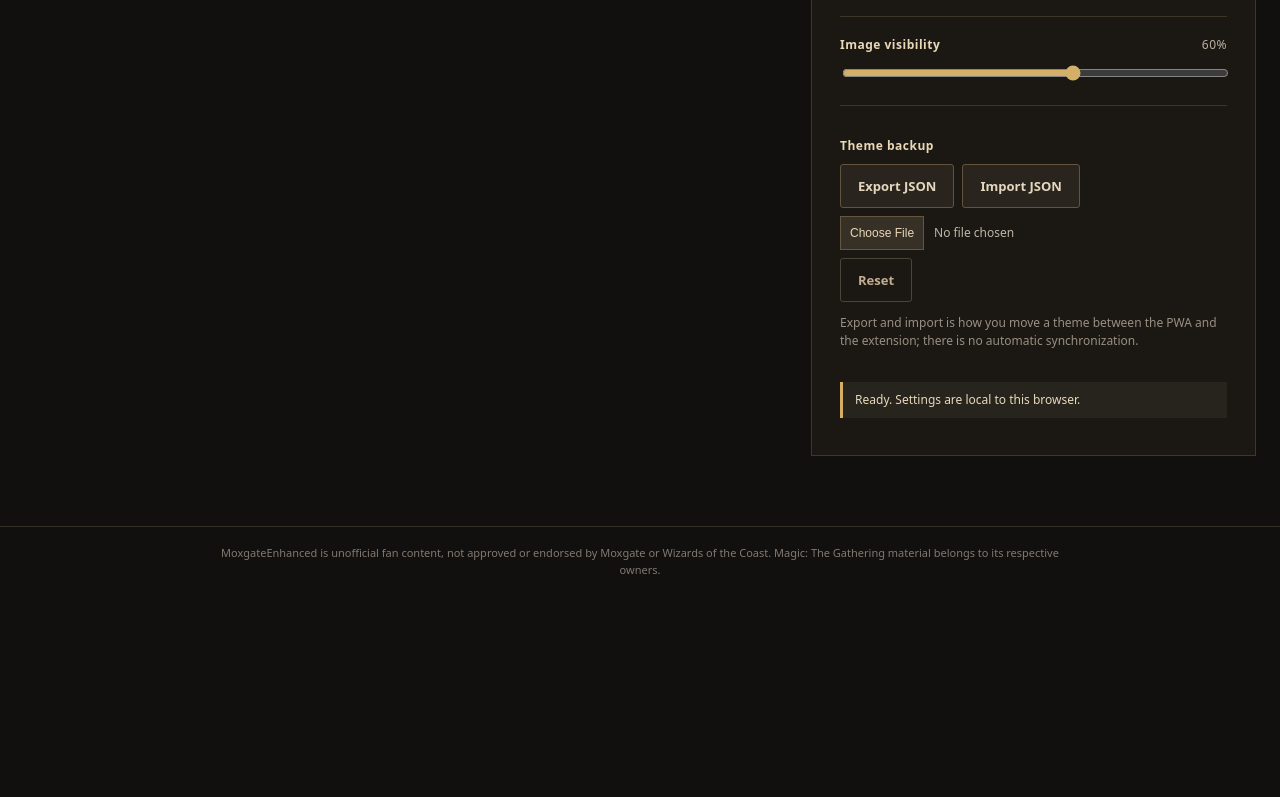
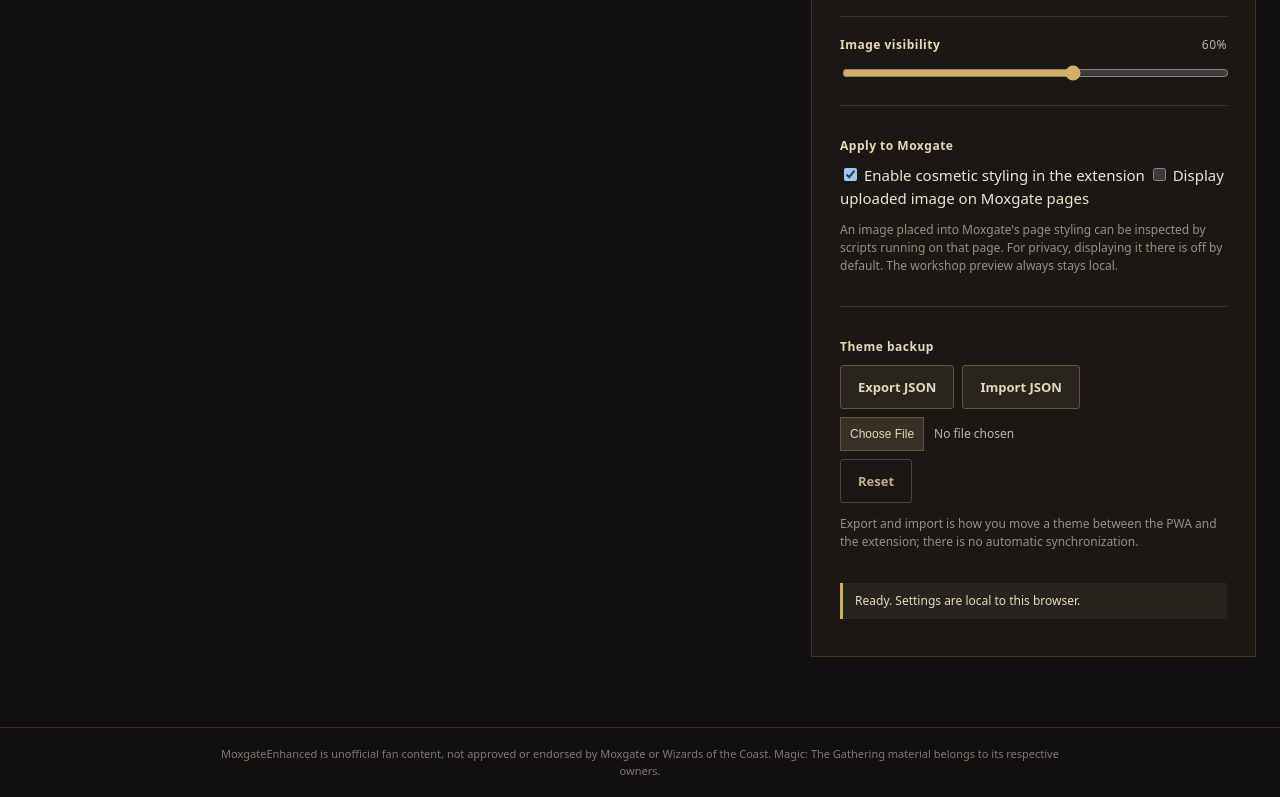
Before and after one commit to JPLuker/MoxgateEnhanced, a browser extension: page index.html in a window 1280 px wide. Shown: the part 1246-2043 px from the top of the page. Before the commit the page ends 1842 px from the top, so only its background shows below. Drawn offline with Linux system fonts and the light colour scheme.

Commit message:
Add opt-in site image display and theme enable controls

```diff
--- a/index.html
+++ b/index.html
@@ -71,6 +71,12 @@
           <input type="range" id="image-opacity" min="0" max="100" step="5" value="60">
         </div>
         <div class="setting-block">
+          <p class="control-label">Apply to Moxgate</p>
+          <label class="checkbox-line" for="apply-on-site"><input type="checkbox" id="apply-on-site" checked> Enable cosmetic styling in the extension</label>
+          <label class="checkbox-line" for="image-on-site"><input type="checkbox" id="image-on-site"> Display uploaded image on Moxgate pages</label>
+          <p class="hint">An image placed into Moxgate's page styling can be inspected by scripts running on that page. For privacy, displaying it there is off by default. The workshop preview always stays local.</p>
+        </div>
+        <div class="setting-block">
           <p class="control-label">Theme backup</p>
           <div class="utility-actions">
             <button type="button" class="secondary" id="export-theme">Export JSON</button>
```
